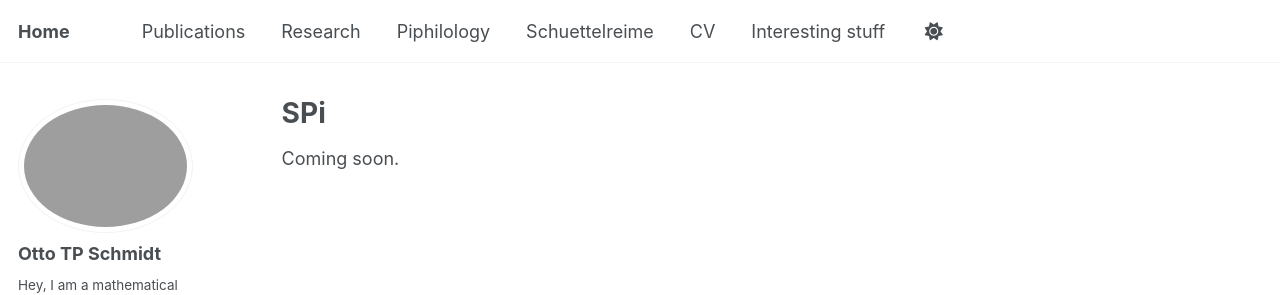
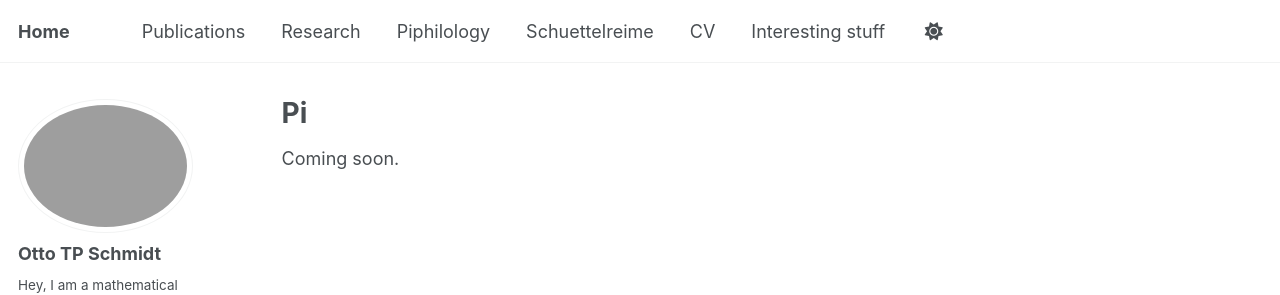
Before and after one commit to ottotpschmidt/ottotpschmidt.github.io, a Jekyll site: the page built from _pages/pi.md, in a window 1280 px wide. Shown: the top 295 px of the page. Built offline with Jekyll 4.4.1, drawn with Linux system fonts in a browser that asks for light colours; some web fonts are replaced; a script that is not in the unit is left out.

Commit message:
fixing pi page

```diff
--- a/_pages/pi.md
+++ b/_pages/pi.md
@@ -1,10 +1,8 @@
 ---
 layout: archive
-title: "SPi"
-permalink: /piphilology/
+title: "Pi"
+permalink: /pi/
 author_profile: true
-redirect_from:
-  - /resume
 ---
 
 {% include base_path %}
```
